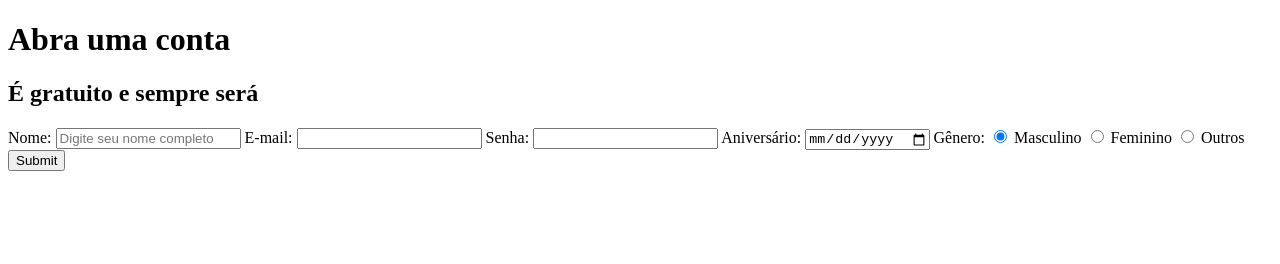
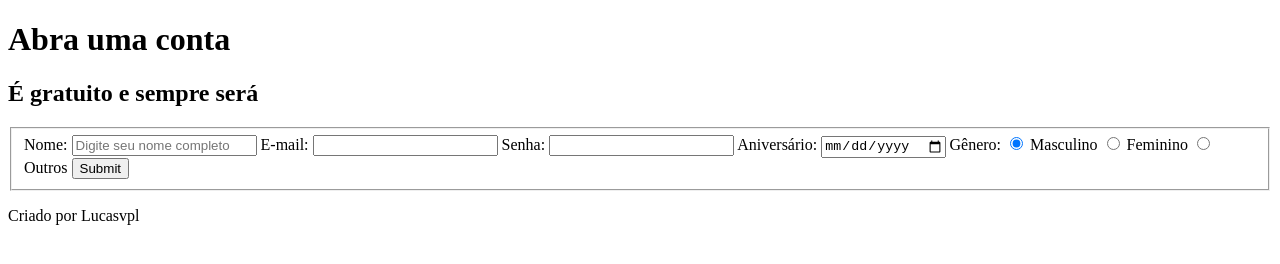
Before and after one commit to Lucasvpldeveloper/vai-na-web, a plain HTML site: page aula-semantica-t3/index2.html in a window 1280 px wide. Drawn offline with Linux system fonts and the light colour scheme.

Commit message:
Update index2.html

```diff
--- a/aula-semantica-t3/index2.html
+++ b/aula-semantica-t3/index2.html
@@ -12,31 +12,29 @@
     </header>
     <main>
         <form>
+            <fieldset>
                 <label for="Nome">Nome:</label>
                 <input type="text" name="Nome" id="Nome" placeholder="Digite seu nome completo" required/>
-
                 <label for="email">E-mail:</label>
                 <input type="email" name="email" id="email" required/>
-
                 <label for="senha">Senha:</label>
                 <input type="password" name="senha" id="senha">
-
                 <label for="ani">Aniversário:</label>
                 <input type="date" name="ani" id="ani" required>
-
                 <label for="genero">Gênero:</label>
 
                 <input type="radio" name="genero" id="masc" value="Masculino" checked>
                 <label for="masc">Masculino</label>
-
                 <input type="radio" name="genero" id="fem" value="Feminino">
                 <label for="fem">Feminino</label>
-
                 <input type="radio" name="genero" id="out" value="Outros">
                 <label for="out">Outros</label>
-
                 <input type="submit">
+            </fieldset>
         </form>
     </main>
+    <footer>
+        <p>Criado por Lucasvpl</p>
+    </footer>
 </body>
 </html>
```
Lines whose indentation alone changed are shown as unchanged.
